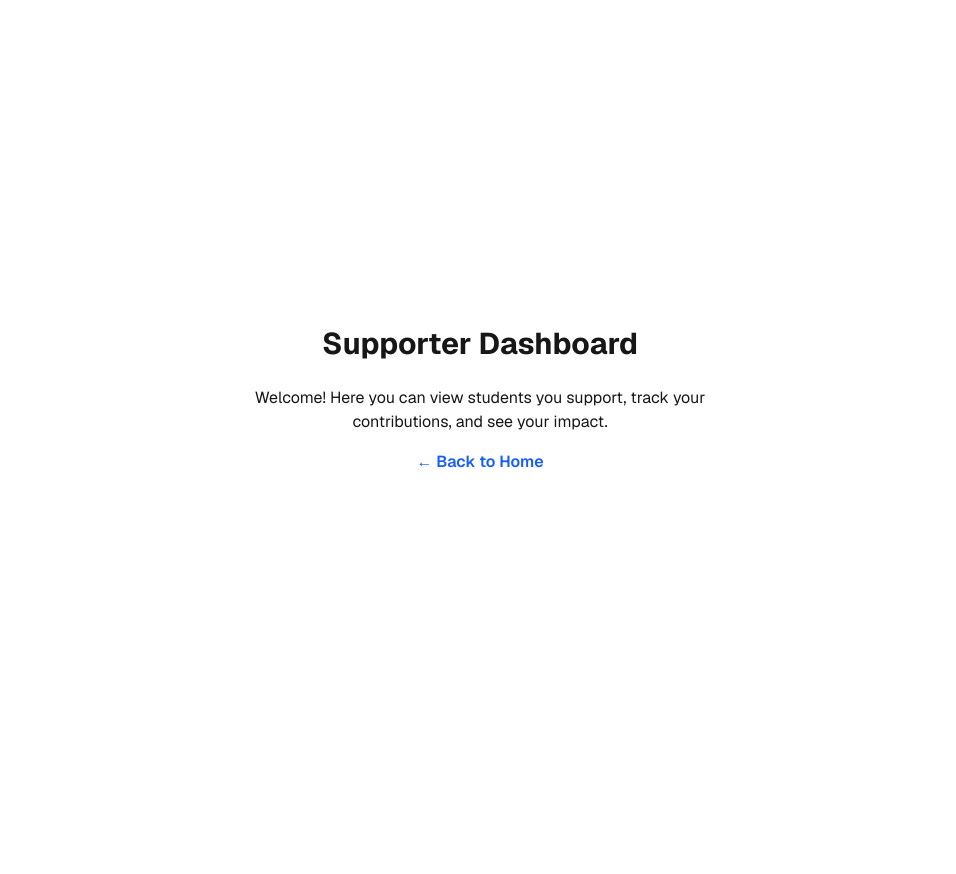
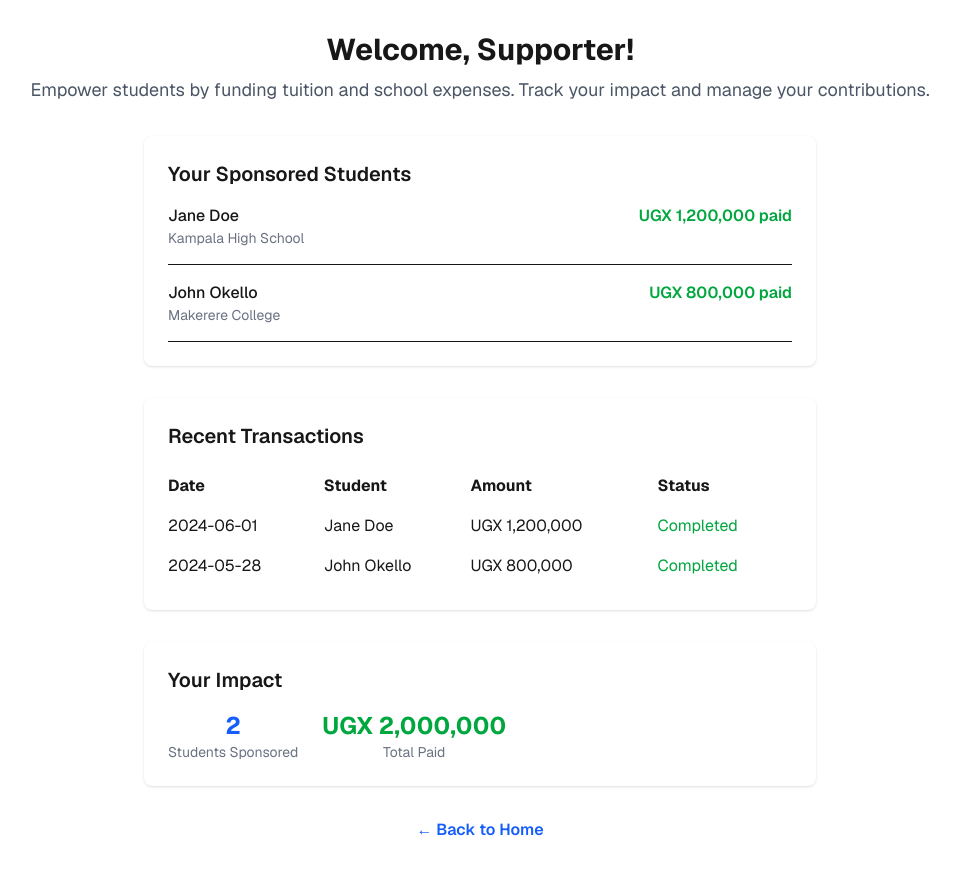
Before and after one commit to iVy-tech256/TuiShare, a Next.js app in the folder tuishare-frontend/: page /supporter/dashboard in a window 1280 px wide. Shown: the whole page, without its empty margins (160-1116 px from the left). Before the commit the page ends 800 px from the top, so only its background shows below. Built offline with nearby package versions, Linux system fonts and the light colour scheme.

Commit message:
Redesign dashboards

```diff
--- a/tuishare-frontend/app/school/dashboard/page.tsx
+++ b/tuishare-frontend/app/school/dashboard/page.tsx
@@ -2,13 +2,58 @@ import Link from "next/link";
 
 export default function SchoolDashboard() {
   return (
-    <div className="min-h-screen flex flex-col items-center justify-center bg-background text-foreground font-sans p-8">
-      <h2 className="text-3xl font-bold mb-6">School Dashboard</h2>
-      <p className="mb-4 text-center max-w-lg">
-        Welcome! Here you can view received payments, confirm tuition, and
-        manage student records.
-      </p>
-      <Link href="/" className="text-blue-600 hover:underline font-semibold">
+    <div className="min-h-screen bg-background text-foreground font-sans p-8 flex flex-col items-center">
+      <header className="mb-8 text-center">
+        <h2 className="text-3xl font-bold mb-2">Welcome, School Admin!</h2>
+        <p className="text-lg text-gray-600">
+          Manage tuition payments, confirm receipts, and oversee student records
+          securely.
+        </p>
+      </header>
+      <section className="w-full max-w-2xl bg-white rounded-lg shadow p-6 mb-8">
+        <h3 className="text-xl font-semibold mb-4">Recent Payments Received</h3>
+        <table className="w-full text-left">
+          <thead>
+            <tr>
+              <th className="py-2">Date</th>
+              <th className="py-2">Student</th>
+              <th className="py-2">Amount</th>
+              <th className="py-2">Status</th>
+            </tr>
+          </thead>
+          <tbody>
+            <tr>
+              <td className="py-2">2024-06-01</td>
+              <td className="py-2">Jane Doe</td>
+              <td className="py-2">UGX 1,200,000</td>
+              <td className="py-2 text-green-600">Confirmed</td>
+            </tr>
+            <tr>
+              <td className="py-2">2024-05-28</td>
+              <td className="py-2">John Okello</td>
+              <td className="py-2">UGX 800,000</td>
+              <td className="py-2 text-green-600">Confirmed</td>
+            </tr>
+          </tbody>
+        </table>
+      </section>
+      <section className="w-full max-w-2xl bg-white rounded-lg shadow p-6">
+        <h3 className="text-xl font-semibold mb-4">Student Records</h3>
+        <ul className="space-y-2">
+          <li className="flex justify-between">
+            <span>Jane Doe</span>
+            <span className="text-green-600">Paid</span>
+          </li>
+          <li className="flex justify-between">
+            <span>John Okello</span>
+            <span className="text-red-600">Pending</span>
+          </li>
+        </ul>
+      </section>
+      <Link
+        href="/"
+        className="mt-8 text-blue-600 hover:underline font-semibold"
+      >
         ← Back to Home
       </Link>
     </div>
--- a/tuishare-frontend/app/student/dashboard/page.tsx
+++ b/tuishare-frontend/app/student/dashboard/page.tsx
@@ -2,13 +2,55 @@ import Link from "next/link";
 
 export default function StudentDashboard() {
   return (
-    <div className="min-h-screen flex flex-col items-center justify-center bg-background text-foreground font-sans p-8">
-      <h2 className="text-3xl font-bold mb-6">Student Dashboard</h2>
-      <p className="mb-4 text-center max-w-lg">
-        Welcome! Here you can view your tuition status, recent payments, and
-        manage your virtual card.
-      </p>
-      <Link href="/" className="text-blue-600 hover:underline font-semibold">
+    <div className="min-h-screen bg-background text-foreground font-sans p-8 flex flex-col items-center">
+      <header className="mb-8 text-center">
+        <h2 className="text-3xl font-bold mb-2">Welcome, Student!</h2>
+        <p className="text-lg text-gray-600">
+          View your tuition status, recent payments, and manage your virtual
+          card for school expenses.
+        </p>
+      </header>
+      <section className="w-full max-w-2xl bg-white rounded-lg shadow p-6 mb-8">
+        <h3 className="text-xl font-semibold mb-4">Tuition Status</h3>
+        <div className="flex justify-between items-center mb-2">
+          <span className="font-medium">Total Tuition Required:</span>
+          <span className="font-bold">UGX 1,500,000</span>
+        </div>
+        <div className="flex justify-between items-center mb-2">
+          <span className="font-medium">Amount Paid:</span>
+          <span className="font-bold text-green-600">UGX 1,200,000</span>
+        </div>
+        <div className="flex justify-between items-center">
+          <span className="font-medium">Balance:</span>
+          <span className="font-bold text-red-600">UGX 300,000</span>
+        </div>
+      </section>
+      <section className="w-full max-w-2xl bg-white rounded-lg shadow p-6 mb-8">
+        <h3 className="text-xl font-semibold mb-4">Recent Payments</h3>
+        <ul className="space-y-2">
+          <li className="flex justify-between">
+            <span>2024-06-01</span>
+            <span className="text-green-600">UGX 1,200,000</span>
+            <span>Sponsor: Jane Doe</span>
+          </li>
+        </ul>
+      </section>
+      <section className="w-full max-w-2xl bg-white rounded-lg shadow p-6">
+        <h3 className="text-xl font-semibold mb-4">Virtual Card</h3>
+        <div className="flex items-center gap-6">
+          <div className="text-center">
+            <div className="text-2xl font-bold text-blue-600">UGX 150,000</div>
+            <div className="text-sm text-gray-500">Card Balance</div>
+          </div>
+          <button className="py-2 px-4 rounded bg-blue-600 text-white font-semibold hover:bg-blue-700 transition">
+            View Card Details
+          </button>
+        </div>
+      </section>
+      <Link
+        href="/"
+        className="mt-8 text-blue-600 hover:underline font-semibold"
+      >
         ← Back to Home
       </Link>
     </div>
--- a/tuishare-frontend/app/supporter/dashboard/page.tsx
+++ b/tuishare-frontend/app/supporter/dashboard/page.tsx
@@ -2,13 +2,83 @@ import Link from "next/link";
 
 export default function SupporterDashboard() {
   return (
-    <div className="min-h-screen flex flex-col items-center justify-center bg-background text-foreground font-sans p-8">
-      <h2 className="text-3xl font-bold mb-6">Supporter Dashboard</h2>
-      <p className="mb-4 text-center max-w-lg">
-        Welcome! Here you can view students you support, track your
-        contributions, and see your impact.
-      </p>
-      <Link href="/" className="text-blue-600 hover:underline font-semibold">
+    <div className="min-h-screen bg-background text-foreground font-sans p-8 flex flex-col items-center">
+      <header className="mb-8 text-center">
+        <h2 className="text-3xl font-bold mb-2">Welcome, Supporter!</h2>
+        <p className="text-lg text-gray-600">
+          Empower students by funding tuition and school expenses. Track your
+          impact and manage your contributions.
+        </p>
+      </header>
+      <section className="w-full max-w-2xl bg-white rounded-lg shadow p-6 mb-8">
+        <h3 className="text-xl font-semibold mb-4">Your Sponsored Students</h3>
+        <ul className="space-y-4">
+          <li className="border-b pb-4">
+            <div className="flex justify-between items-center">
+              <span className="font-medium">Jane Doe</span>
+              <span className="text-green-600 font-semibold">
+                UGX 1,200,000 paid
+              </span>
+            </div>
+            <div className="text-sm text-gray-500">Kampala High School</div>
+          </li>
+          <li className="border-b pb-4">
+            <div className="flex justify-between items-center">
+              <span className="font-medium">John Okello</span>
+              <span className="text-green-600 font-semibold">
+                UGX 800,000 paid
+              </span>
+            </div>
+            <div className="text-sm text-gray-500">Makerere College</div>
+          </li>
+        </ul>
+      </section>
+      <section className="w-full max-w-2xl bg-white rounded-lg shadow p-6 mb-8">
+        <h3 className="text-xl font-semibold mb-4">Recent Transactions</h3>
+        <table className="w-full text-left">
+          <thead>
+            <tr>
+              <th className="py-2">Date</th>
+              <th className="py-2">Student</th>
+              <th className="py-2">Amount</th>
+              <th className="py-2">Status</th>
+            </tr>
+          </thead>
+          <tbody>
+            <tr>
+              <td className="py-2">2024-06-01</td>
+              <td className="py-2">Jane Doe</td>
+              <td className="py-2">UGX 1,200,000</td>
+              <td className="py-2 text-green-600">Completed</td>
+            </tr>
+            <tr>
+              <td className="py-2">2024-05-28</td>
+              <td className="py-2">John Okello</td>
+              <td className="py-2">UGX 800,000</td>
+              <td className="py-2 text-green-600">Completed</td>
+            </tr>
+          </tbody>
+        </table>
+      </section>
+      <section className="w-full max-w-2xl bg-white rounded-lg shadow p-6">
+        <h3 className="text-xl font-semibold mb-4">Your Impact</h3>
+        <div className="flex items-center gap-6">
+          <div className="text-center">
+            <div className="text-2xl font-bold text-blue-600">2</div>
+            <div className="text-sm text-gray-500">Students Sponsored</div>
+          </div>
+          <div className="text-center">
+            <div className="text-2xl font-bold text-green-600">
+              UGX 2,000,000
+            </div>
+            <div className="text-sm text-gray-500">Total Paid</div>
+          </div>
+        </div>
+      </section>
+      <Link
+        href="/"
+        className="mt-8 text-blue-600 hover:underline font-semibold"
+      >
         ← Back to Home
       </Link>
     </div>
```
